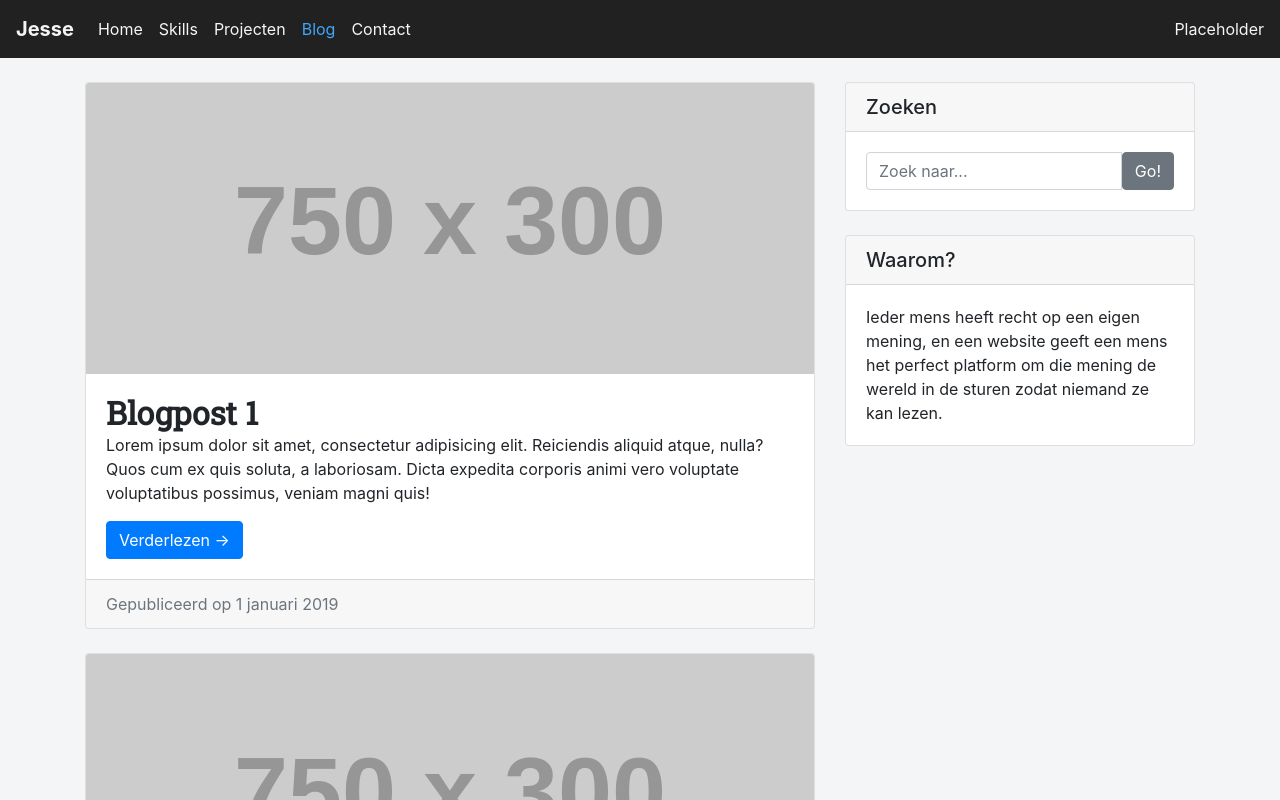
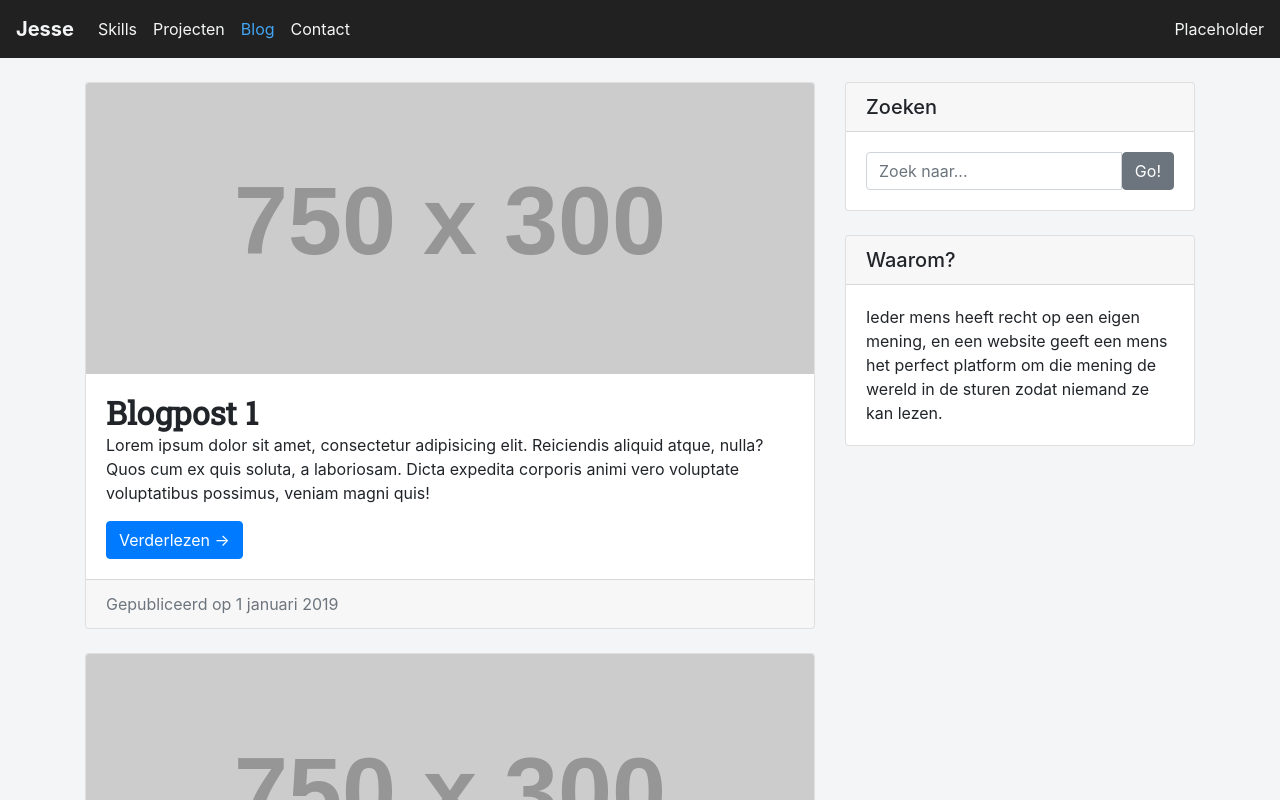
Before and after one commit to jesse-opdebeeck/react-portfolio, a React (Create React App) app: page /blog in a window 1280 px wide. Shown: the top 800 px of the page. Built offline with nearby package versions, Linux system fonts and the light colour scheme.

Commit message:
remove home link in nav

```diff
--- a/src/components/header.js
+++ b/src/components/header.js
@@ -21,11 +21,6 @@ class Header extends Component {
         </button>
         <div className="collapse navbar-collapse" id="navbarText">
           <ul className="navbar-nav headernav mr-auto">
-            <li className="nav-item headernavitem">
-              <Link to="/" className="nav-link">
-                Home
-              </Link>
-            </li>
             <li className="nav-item headernavitem">
               <Link
                 to="/skills"
--- a/src/components/skills/technologie.js
+++ b/src/components/skills/technologie.js
@@ -4,7 +4,6 @@ import ReactWordcloud from "react-wordcloud";
 const words = [
   { text: "Bootstrap", value: 95 },
   { text: "Photoshop", value: 90 },
-
   { text: "Laravel", value: 90 },
   { text: "Premiere", value: 85 },
   { text: "Windows", value: 85 },
@@ -27,16 +26,6 @@ const words = [
 ];
 
 class Technologie extends Component {
-  /*componentDidMount() {
-    const script = document.createElement("script");
-
-    script.src = "http://cdn.wordart.com/wordart.min.js";
-    script.async = true;
-    script.defer = true;
-
-    document.body.appendChild(script);
-  }*/
-
   render() {
     return (
       <React.Fragment>
@@ -69,17 +58,11 @@ class Technologie extends Component {
                   "#17a2b8" //cyan
                 ],
                 fontFamily: "Roboto Slab",
-                fontSizes: [5, 60],
+                fontSizes: [20, 100],
                 rotations: 0
               }}
             />
           </div>
-          {/*<div
-            style={{ width: "500px", height: "500px" }}
-            className="col-8 offset-2"
-            data-wordart-src="//cdn.wordart.com/json/6llfkcbcq719"
-            data-wordart-show-attribution
-          /> */}
         </section>
       </React.Fragment>
     );
```
